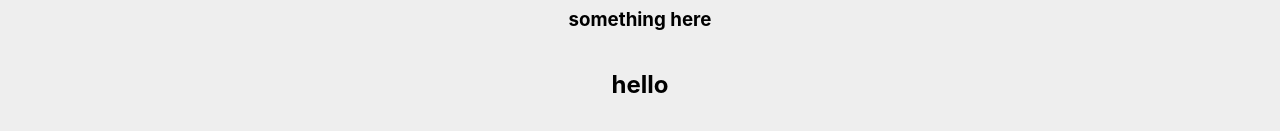
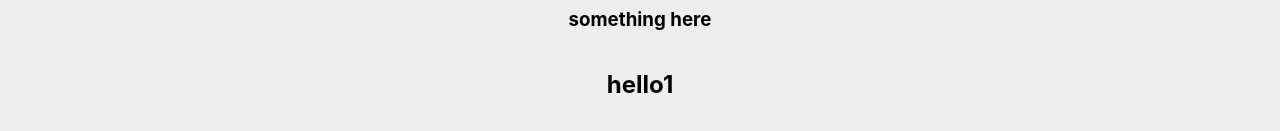
Before and after one commit to mikusmikus/next-news, a Next.js app: page / in a window 1280 px wide. Shown: the part 455-586 px from the top of the page. Built offline with nearby package versions, Linux system fonts and the light colour scheme.

Commit message:
changed h2

```diff
--- a/pages/index.tsx
+++ b/pages/index.tsx
@@ -71,7 +71,7 @@ export default function Home() {
         <h2>Title</h2>
         <h5>some content here</h5>
         <h3>something here</h3>
-        <h2>hello</h2>
+        <h2>hello1</h2>
       </div>
     </div>
     </div>
```
